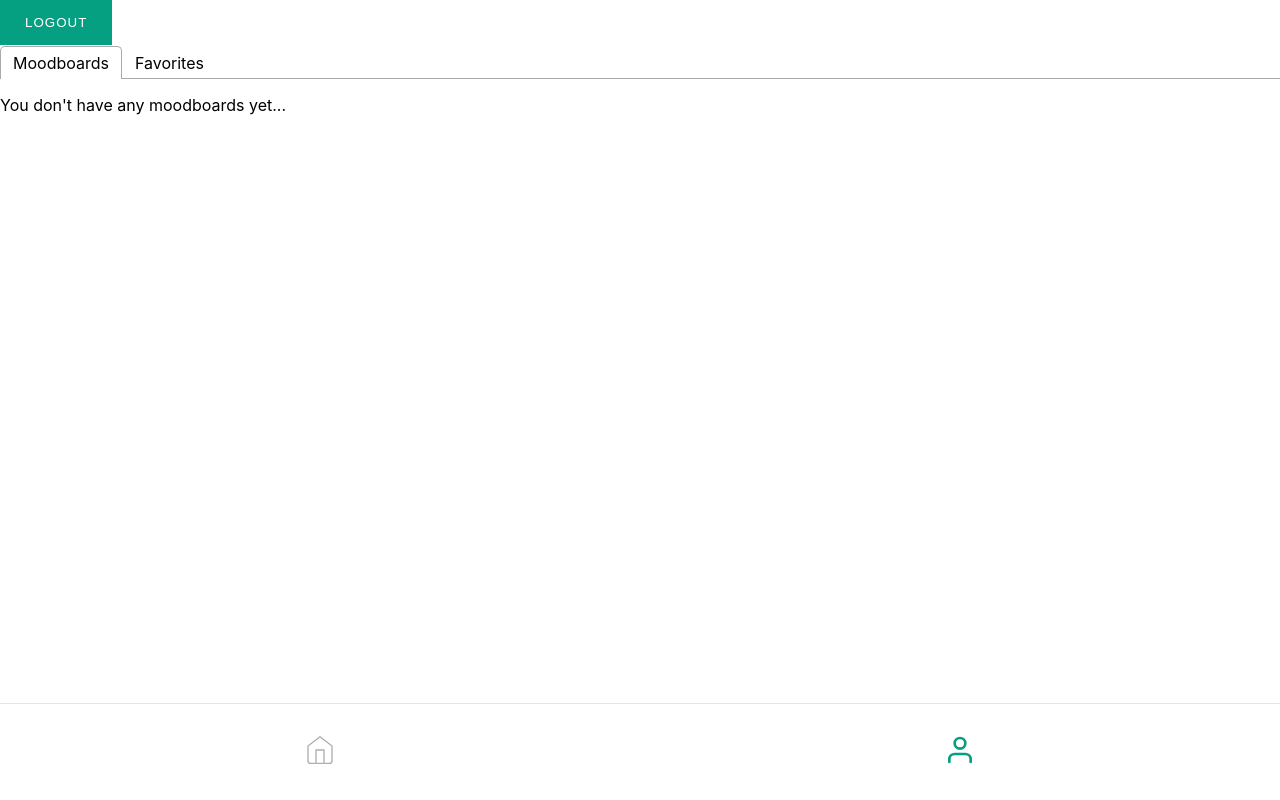
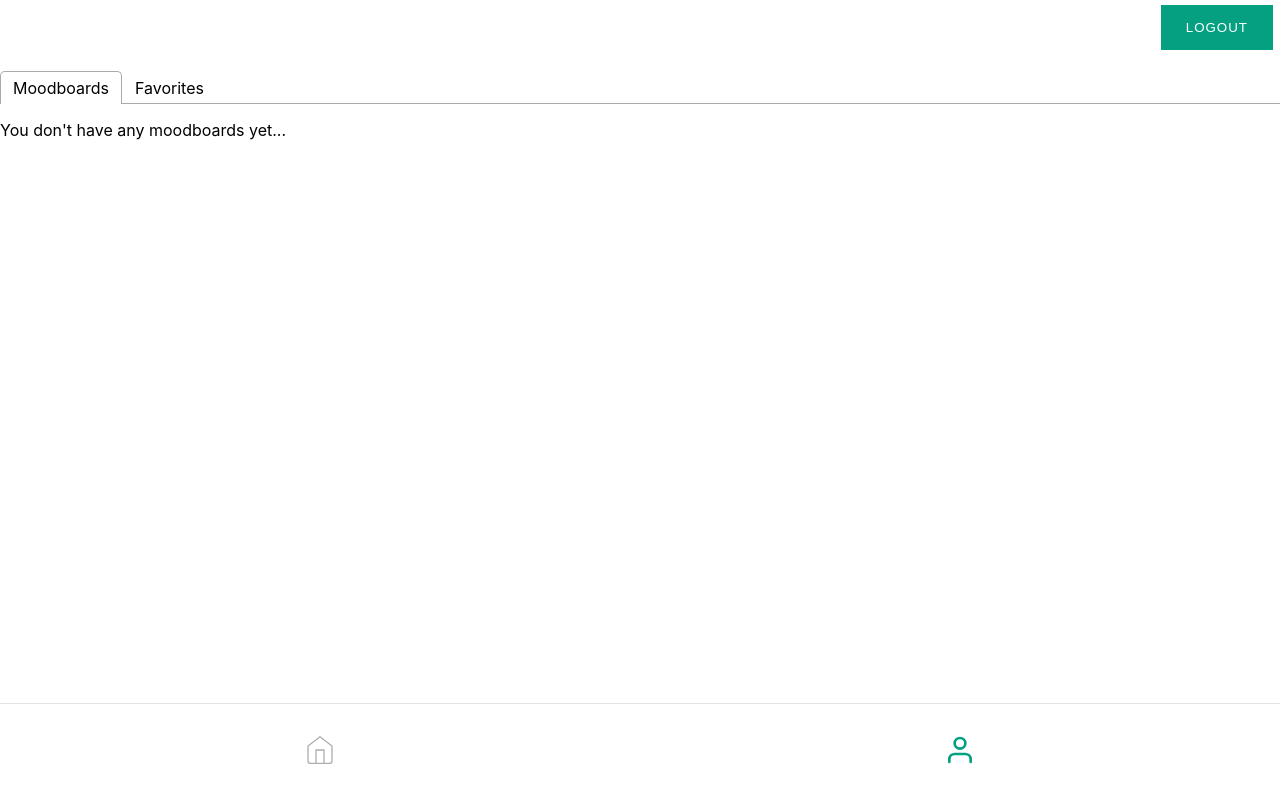
Before and after one commit to codebynao/moodboard-app, a React (Create React App) app: page /user in a window 1280 px wide. Built offline with nearby package versions, Linux system fonts and the light colour scheme; sample sign-in values are in the browser's storage.

Commit message:
style: improve style of the user page

```diff
--- a/src/pages/user/index.js
+++ b/src/pages/user/index.js
@@ -1,5 +1,6 @@
 import React, { useState } from 'react'
 import { Redirect } from 'react-router-dom'
+import styled from 'styled-components'
 
 // Components
 import Button from '../../components/button'
@@ -19,10 +20,18 @@ const User = () => {
 
   return (
     <div>
-      <Button text='Logout' method={logout} />
+      <Header>
+        <Button text='Logout' method={logout} />
+      </Header>
       <UserPhotoTabs />
     </div>
   )
 }
 
+const Header = styled.div`
+  text-align: right;
+  padding: 5px 7px;
+  margin-bottom: 15px;
+`
+
 export default User
```
